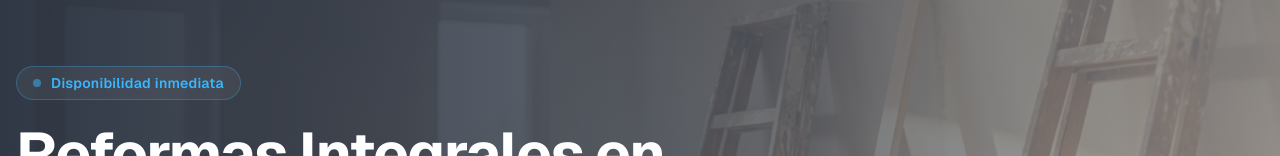
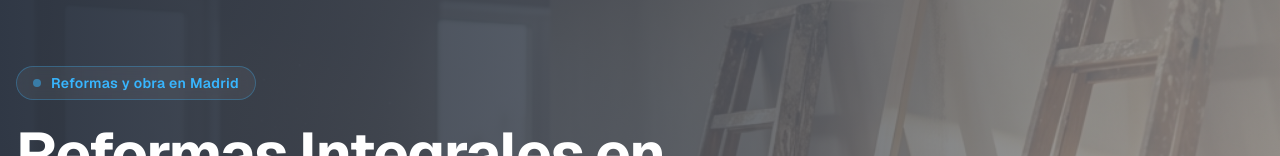
Before and after one commit to DevErickDiCE/thiasa-web, a Next.js app: page / in a window 1280 px wide. Shown: the part 190-346 px from the top of the page. Built offline with nearby package versions, Linux system fonts and the light colour scheme; no server answers.

Commit message:
fix(seo): retirar claim de disponibilidad no verificado

```diff
--- a/src/components/hero.tsx
+++ b/src/components/hero.tsx
@@ -27,7 +27,7 @@ export function Hero() {
                         className="inline-flex items-center gap-2.5 px-4 py-1.5 rounded-full bg-white/5 border border-accent/30 text-accent text-sm font-semibold tracking-wide mb-6 backdrop-blur-sm self-center sm:self-start mx-auto sm:mx-0"
                     >
                         <span className="flex h-2 w-2 rounded-full bg-accent animate-pulse"></span>
-                        Disponibilidad inmediata
+                        Reformas y obra en Madrid
                     </div>
 
                     <h1 className="flex flex-col gap-2 mb-6">
```
